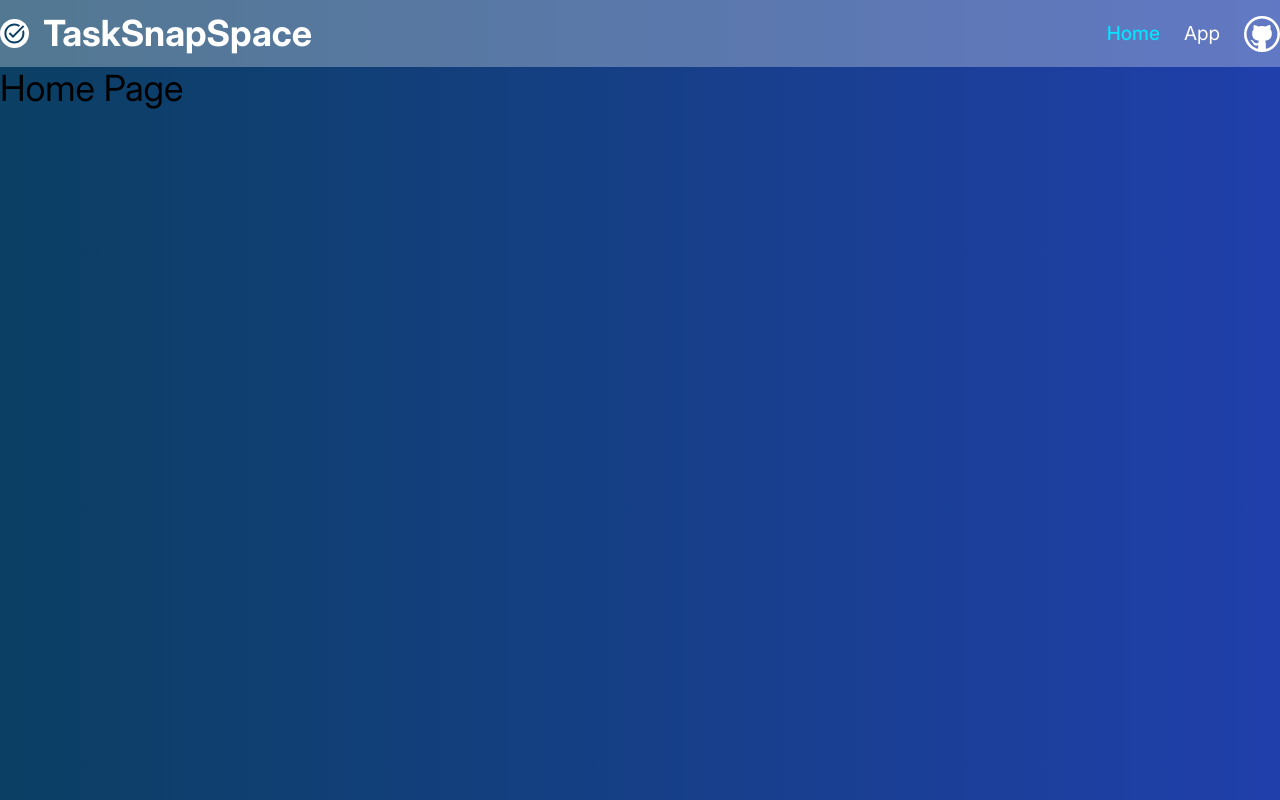
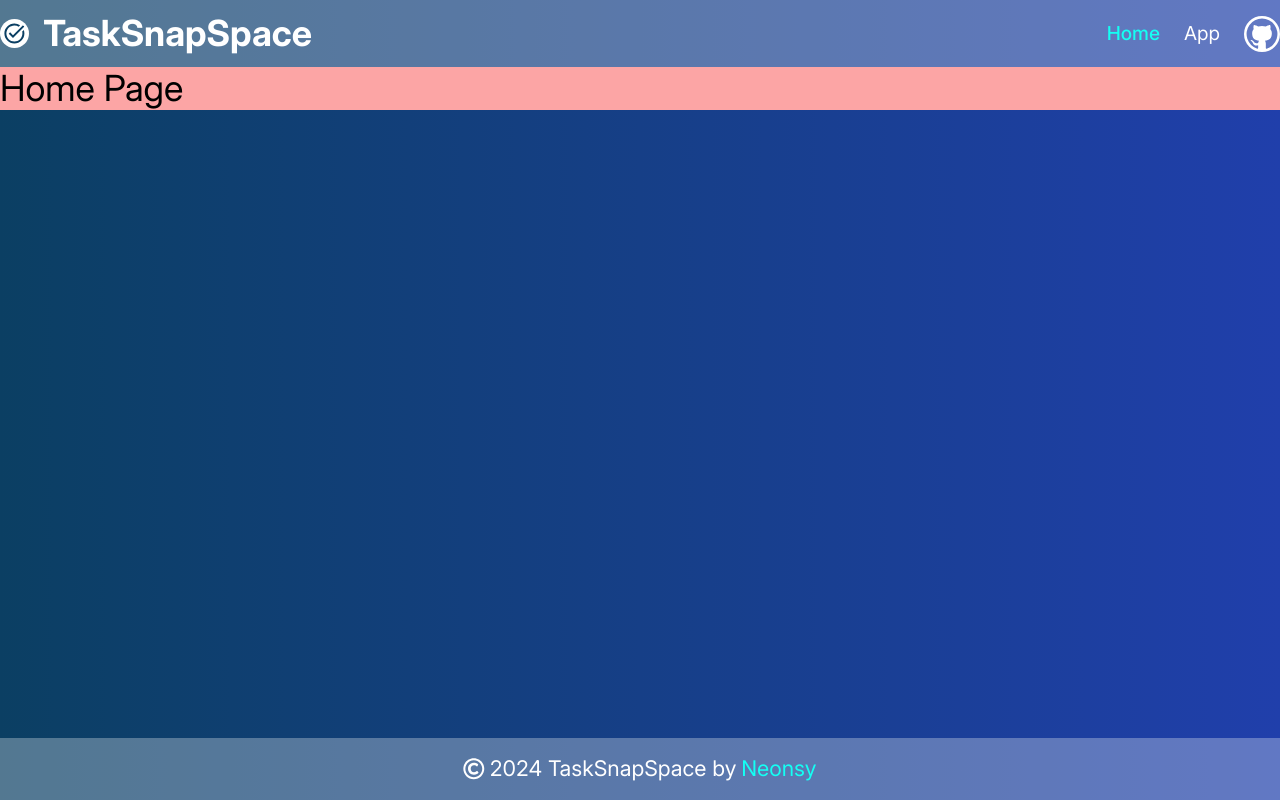
Before and after one commit to Neonsy/React-Learning-Projects, a React (Vite) app in the folder Task Snap Space/: page / in a window 1280 px wide. Built offline with nearby package versions, Linux system fonts and the light colour scheme.

Commit message:
Created Footer and Layout

```diff
--- a/Task Snap Space/src/app/index.tsx
+++ b/Task Snap Space/src/app/index.tsx
@@ -1,14 +1,22 @@
 import { Outlet } from '@tanstack/react-router';
 import { TanStackRouterDevtools } from '@tanstack/router-devtools';
 
+import Container from '../components/container';
 import Header from '../components/header';
+import Footer from '../components/footer';
 
 export default function App() {
     return (
-        <>
+        <div id='app-grid' className='grid grid-rows-[auto_1fr_auto]'>
             <Header />
-            <Outlet />
+
+            <Container>
+                <Outlet />
+            </Container>
+
+            <Footer />
+
             <TanStackRouterDevtools />
-        </>
+        </div>
     );
 }
--- a/Task Snap Space/src/components/container/index.tsx
+++ b/Task Snap Space/src/components/container/index.tsx
@@ -3,9 +3,5 @@ type Props = {
 };
 
 export default function Container({ children }: Props) {
-    return (
-        <>
-            <div className='container mx-auto'>{children}</div>
-        </>
-    );
+    return <div className='container mx-auto'>{children}</div>;
 }
--- /dev/null
+++ b/Task Snap Space/src/components/footer/index.tsx
@@ -0,0 +1,20 @@
+import { getYear } from '../../libs/utils/date';
+
+import { FaRegCopyright } from 'react-icons/fa';
+
+import Container from '../container';
+
+export default function Footer() {
+    return (
+        <footer className='bg-slate-50/30 text-white py-3 px-1.5'>
+            <Container>
+                <p className='flex items-center justify-center gap-x-1'>
+                    <FaRegCopyright /> {getYear()} TaskSnapSpace by{' '}
+                    <a href='https://github.com/Neonsy' rel='noreferrer noopener' target='_blank' className='hover:underline text-[#14fff3]'>
+                        Neonsy
+                    </a>
+                </p>
+            </Container>
+        </footer>
+    );
+}
--- a/Task Snap Space/src/components/header/nav.tsx
+++ b/Task Snap Space/src/components/header/nav.tsx
@@ -13,12 +13,12 @@ export default function Nav() {
 
             <ul className='flex gap-x-5 items-center'>
                 <li>
-                    <Link to='/' className='hover:underline' activeProps={{ className: 'text-[#08e2ff] font-medium' }}>
+                    <Link to='/' className='hover:underline' activeProps={{ className: 'text-[#14fff3] font-medium' }}>
                         Home
                     </Link>
                 </li>
                 <li>
-                    <Link to='/app' className='hover:underline' activeProps={{ className: 'text-[#08e2ff] font-medium' }}>
+                    <Link to='/app' className='hover:underline' activeProps={{ className: 'text-[#14fff3] font-medium' }}>
                         App
                     </Link>
                 </li>
--- /dev/null
+++ b/Task Snap Space/src/libs/utils/date.ts
@@ -0,0 +1,3 @@
+export function getYear(): number {
+    return new Date().getFullYear();
+}
--- a/Task Snap Space/src/main.css
+++ b/Task Snap Space/src/main.css
@@ -27,5 +27,10 @@
 }
 
 body {
-    @apply min-h-dvh bg-gradient-to-r from-[#0B3F63] via-[#163F87] to-[#203FAB];
+    @apply bg-gradient-to-r from-[#0B3F63] via-[#163F87] to-[#203FAB];
 }
+
+body,
+div#app-grid {
+    @apply min-h-dvh;
+}
--- a/Task Snap Space/src/pages/home.tsx
+++ b/Task Snap Space/src/pages/home.tsx
@@ -1,7 +1,7 @@
 export default function HomePage() {
     return (
-        <>
+        <main className="bg-red-300">
             <h1>Home Page</h1>
-        </>
+        </main>
     );
 }
```
